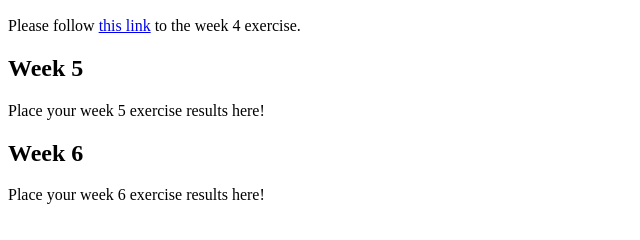
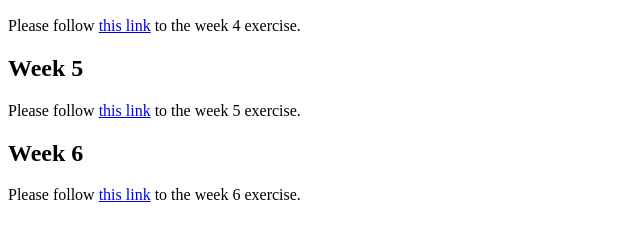
Before and after one commit to sminton/11055a2, a plain HTML site: page index.html in a window 1280 px wide. Shown: the part 110-350 px from the top of the page, without its empty margins (0-640 px from the left). Drawn offline with Linux system fonts and the light colour scheme.

Commit message:
Update index.html

```diff
--- a/index.html
+++ b/index.html
@@ -8,19 +8,12 @@
     <h1>Assignment 2 - edit this!</h1>
 
     <h2>Week 4</h2>
-    <div id="week 4">
-      <p>Please follow <a href="week4.html">this link</a> to the week 4 exercise.</p>
-    </div>
+    <p>Please follow <a href="week4.html">this link</a> to the week 4 exercise.</p>
 
     <h2>Week 5</h2>
-    <div id="week 5">
-      <p>Place your week 5 exercise results here!</p>
-    </div>
+    <p>Please follow <a href="week5.html">this link</a> to the week 5 exercise.</p>
 
     <h2>Week 6</h2>
-    <div id="week 6">
-      <p>Place your week 6 exercise results here!</p>
-    </div>
-
+    <p>Please follow <a href="week6.html">this link</a> to the week 6 exercise.</p>
   </body>
 </html>
```
